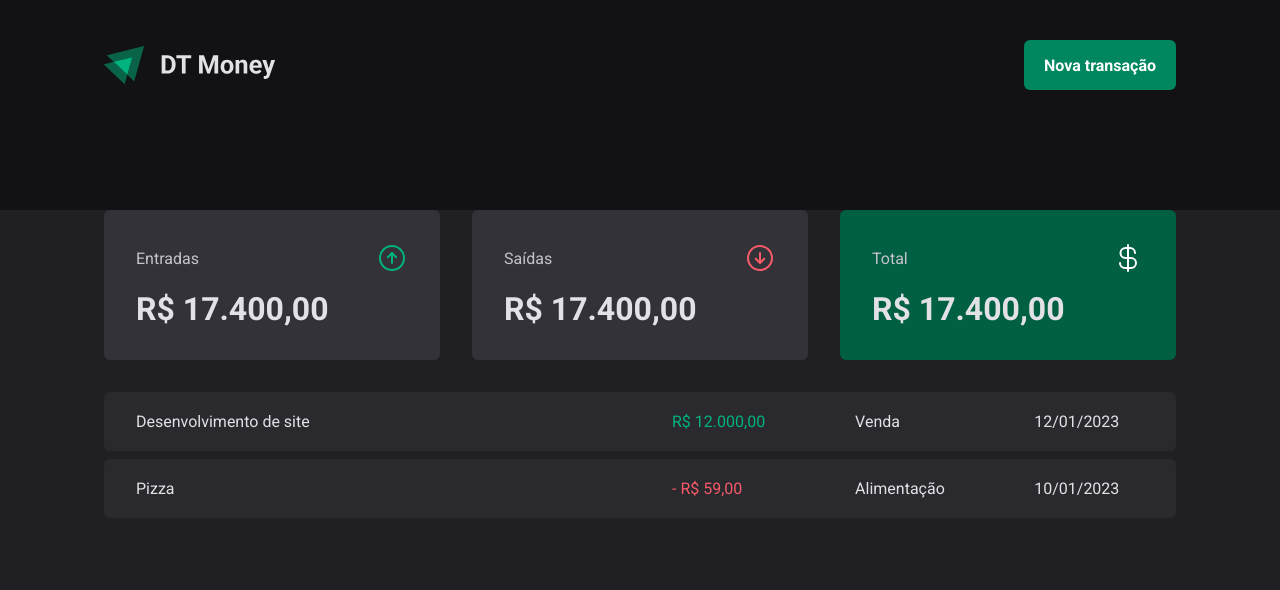
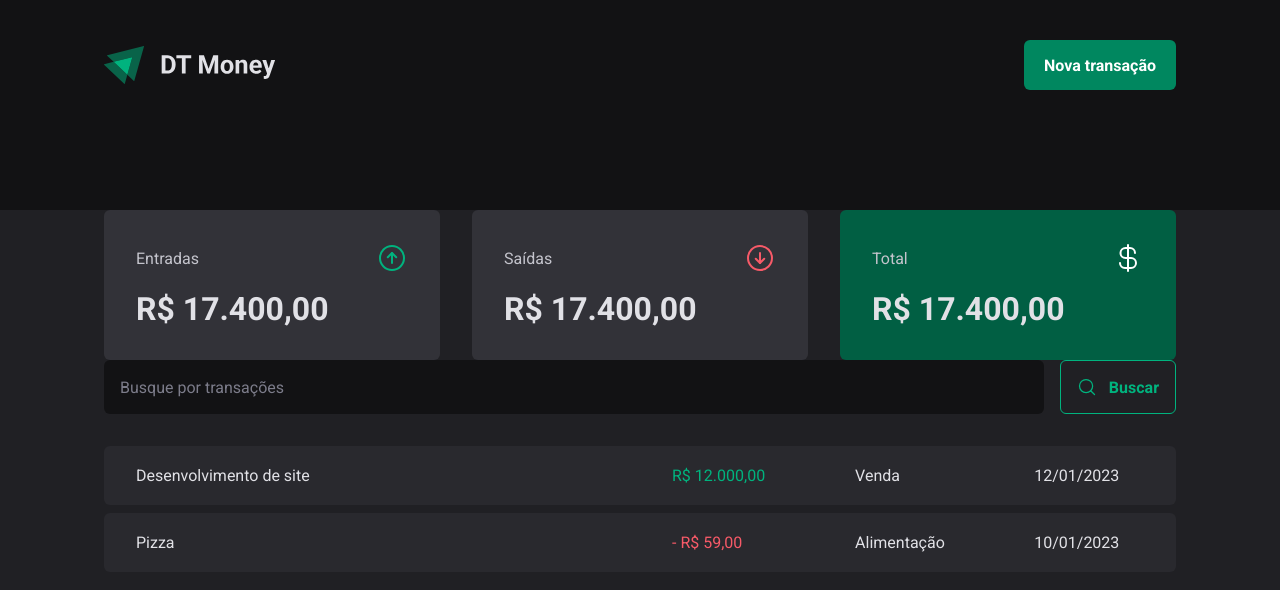
Before and after one commit to jerp86/03-dt-money, a React (Vite) app: page / in a window 1280 px wide. Shown: the top 590 px of the page. Built offline with nearby package versions, Linux system fonts and the light colour scheme.

Commit message:
add SearchForm

```diff
--- /dev/null
+++ b/src/pages/Transactions/components/SearchForm/index.tsx
@@ -0,0 +1,13 @@
+import { MagnifyingGlass } from 'phosphor-react'
+import { SearchFormContainer } from './styles'
+
+export const SearchForm = () => (
+  <SearchFormContainer>
+    <input type="text" placeholder="Busque por transações" />
+
+    <button type="submit">
+      <MagnifyingGlass size={20} />
+      Buscar
+    </button>
+  </SearchFormContainer>
+)
--- /dev/null
+++ b/src/pages/Transactions/components/SearchForm/styles.ts
@@ -0,0 +1,39 @@
+import styled from 'styled-components'
+
+export const SearchFormContainer = styled.form`
+  display: flex;
+  gap: 1.6rem;
+
+  input {
+    flex: 1;
+    border-radius: 6px;
+    border: 0;
+    background-color: ${(p) => p.theme['gray-900']};
+    color: ${(p) => p.theme['gray-300']};
+    padding: 1.6rem;
+
+    &::placeholder {
+      color: ${(p) => p.theme['gray-500']};
+    }
+  }
+
+  button {
+    display: flex;
+    align-items: center;
+    gap: 1.2rem;
+
+    padding: 1.6rem;
+    background-color: transparent;
+    color: ${(p) => p.theme['green-300']};
+    border: 1px solid ${(p) => p.theme['green-300']};
+    border-radius: 6px;
+    font-weight: bold;
+
+    &:hover {
+      background-color: ${(p) => p.theme['green-500']};
+      color: ${(p) => p.theme.white};
+      border-color: ${(p) => p.theme['green-500']};
+      transition: background-color 0.2s, color 0.2s, border-color 0.2s;
+    }
+  }
+`
--- a/src/pages/Transactions/index.tsx
+++ b/src/pages/Transactions/index.tsx
@@ -1,4 +1,5 @@
 import { Header, Summary } from '../../components'
+import { SearchForm } from './components/SearchForm'
 import {
   PriceHighlight,
   TransactionsContainer,
@@ -11,6 +12,8 @@ export const Transactions = () => (
     <Summary />
 
     <TransactionsContainer className="content">
+      <SearchForm />
+
       <TransactionsTable>
         <tbody>
           <tr>
```
